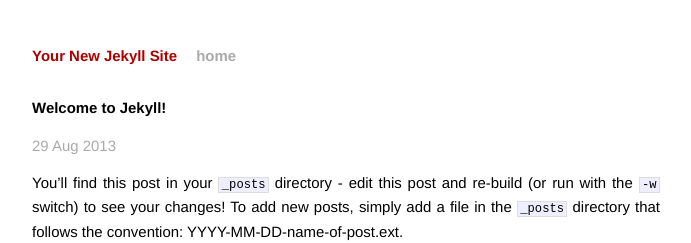
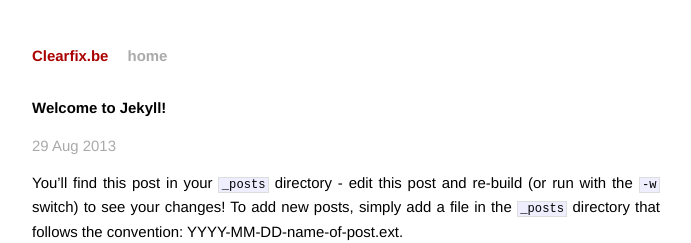
Before and after one commit to tombevers/tombevers.me, a Jekyll site: the page built from _posts/2013-08-29-welcome-to-jekyll.markdown, in a window 1280 px wide. Shown: the top 243 px of the page, without its empty margins (294-985 px from the left). Built offline with Jekyll 4.4.1, drawn with Linux system fonts in a browser that asks for light colours; Markdown is read by kramdown in place of the engine named in the settings.

Commit message:
Change site name

```diff
--- a/_config.yml
+++ b/_config.yml
@@ -1,3 +1,3 @@
-name: Your New Jekyll Site
+name: Clearfix.be
 markdown: redcarpet
 pygments: true
```
